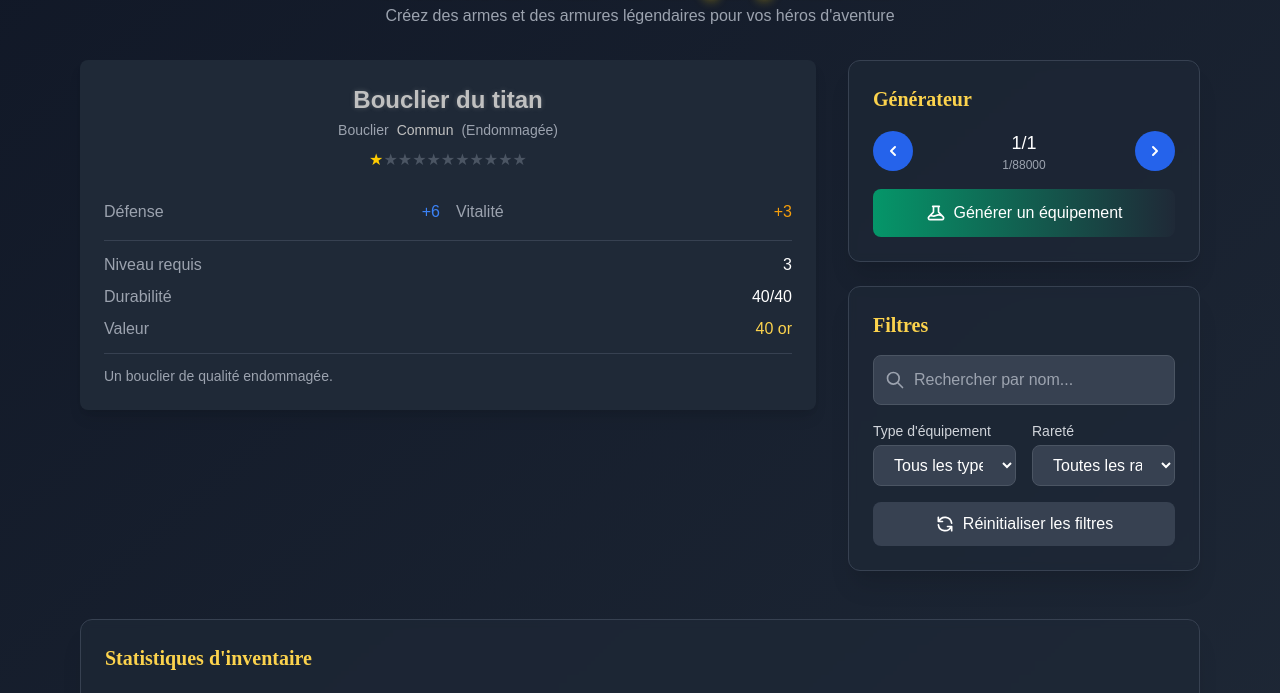
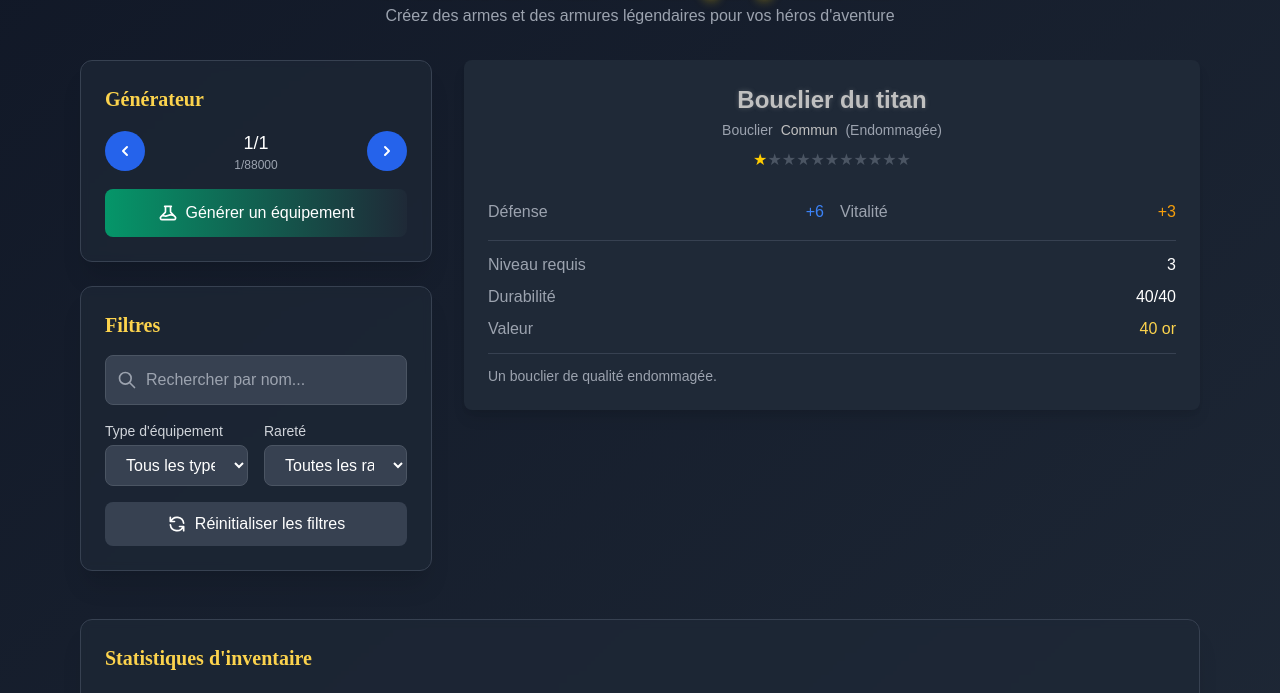
Before and after one commit to EdwynDev/GENERATOR-EQUIPEMENT, a plain HTML site: page index.html in a window 1280 px wide. Shown: the part 84-777 px from the top of the page. Drawn offline with nearby package versions, Linux system fonts and the light colour scheme; a web font is replaced by a local one.

Commit message:
Update index.html

```diff
--- a/index.html
+++ b/index.html
@@ -28,7 +28,7 @@
         <!-- Main Content -->
         <div class="grid grid-cols-1 lg:grid-cols-3 gap-8 mb-12">
             <!-- Equipment Display -->
-            <div class="lg:col-span-2 order-1">
+            <div class="lg:col-span-2 order-2">
                 <!-- Equipment Card -->
                 <div id="equipment-display" class="transition-all duration-300 ease-in-out">
                     <!-- Equipment content will be inserted here -->
@@ -36,7 +36,7 @@
             </div>
 
             <!-- Sidebar Controls -->
-            <div class="lg:col-span-1 order-2">
+            <div class="lg:col-span-1 order-1">
                 <!-- Inventory Controls -->
                 <div
                     class="bg-gray-800 bg-opacity-70 backdrop-filter backdrop-blur-sm rounded-xl shadow-xl p-6 mb-6 border border-gray-700">
```
